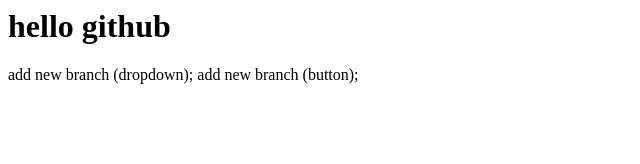
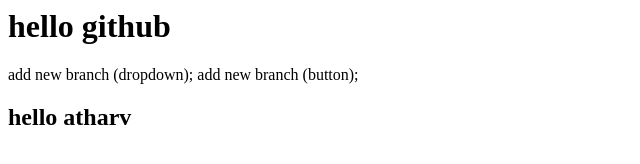
Before and after one commit to Atharv2284/localrepo, a plain HTML site: page index.html in a window 1280 px wide. Shown: the whole page, without its empty margins (0-640 px from the left). Drawn offline with Linux system fonts and the light colour scheme.

Commit message:
Update index.html

```diff
--- a/index.html
+++ b/index.html
@@ -1,3 +1,4 @@
 <h1> hello github </h1>
 add new branch (dropdown);
 add new branch (button);
+<h2> hello atharv</h2>
```
